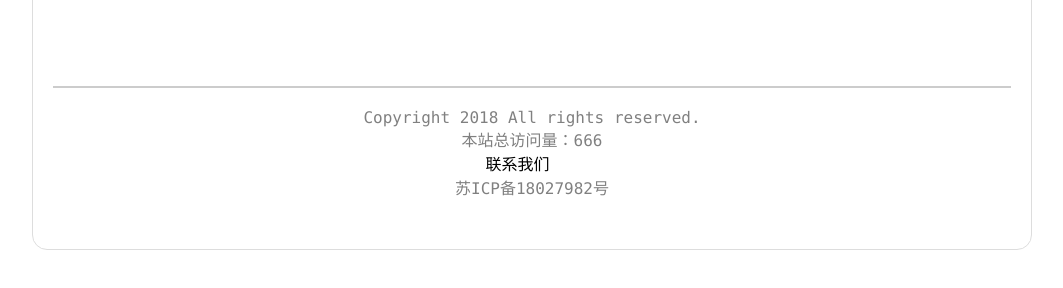
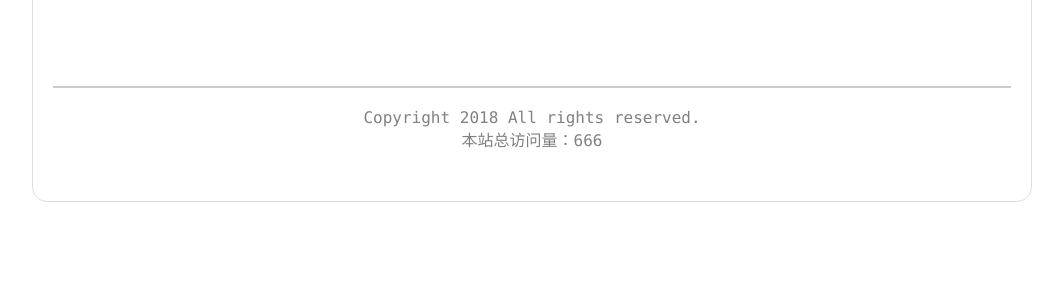
Before and after one commit to YinYkk/Ljia, a plain HTML site: page index.html in a window 1280 px wide. Shown: the part 862-1150 px from the top of the page, without its empty margins (108-1171 px from the left). After the commit the page ends 1114 px from the top, so only its background shows below. Drawn offline with Linux system fonts and the light colour scheme.

Commit message:
Update index.html

```diff
--- a/index.html
+++ b/index.html
@@ -49,8 +49,8 @@
         <footer class="copyright">
             Copyright 2018  All rights reserved.
             <div class="col-xs-12">本站总访问量：666</div>
-            <a target="_blank" href="http://wpa.qq.com/msgrd?v=3&uin=1315426911&site=qq&menu=yes">联系我们&nbsp;&nbsp;&nbsp;</a>
-            <div><a href=http://www.miitbeian.gov.cn></a>苏ICP备18027982号</div>
+            <a target="_blank" href="http://wpa.qq.com/msgrd?v=3&uin=1315426911&site=qq&menu=yes"></a>
+            <div><a href=http://www.miitbeian.gov.cn></a></div>
         </footer>
     </div>
 </div>
```
